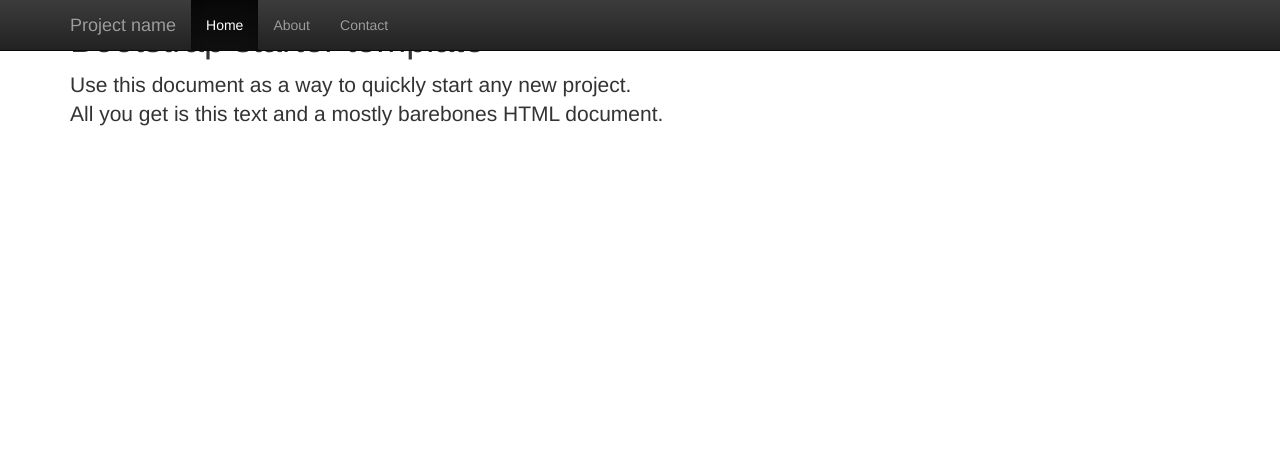
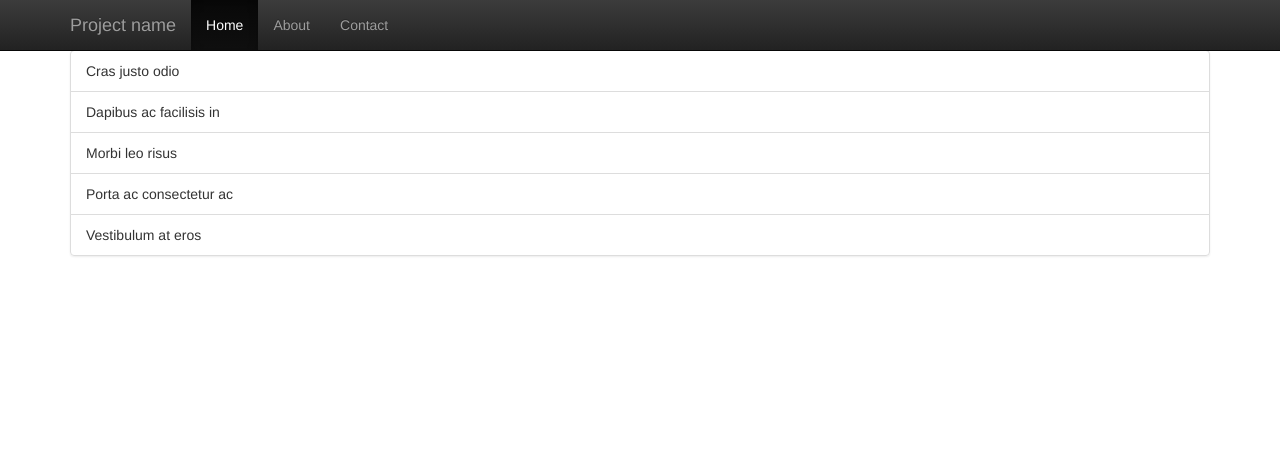
Before and after one commit to SteerClearWM/Steer-Clear-Backend, a Flask app: page /index in a window 1280 px wide. Shown: the top 456 px of the page. Run offline with Flask 2, Linux system fonts and the light colour scheme; some libraries are stand-ins or nearby versions.

Commit message:
fixed table hiding behind nav bar

```diff
--- /dev/null
+++ b/steerclear/static/css/steerclear-theme.css
@@ -0,0 +1,3 @@
+body {
+  padding-top: 50px;
+}
--- a/steerclear/templates/index.html
+++ b/steerclear/templates/index.html
@@ -16,6 +16,7 @@
 
     <!-- Custom styles for this template -->
     <link rel="stylesheet" href="/static/css/bootstrap-theme.min.css">
+    <link rel="stylesheet" href="/static/css/steerclear-theme.css">
 
   </head>
 
@@ -44,10 +45,13 @@
 
     <div class="container">
 
-      <div class="starter-template">
-        <h1>Bootstrap starter template</h1>
-        <p class="lead">Use this document as a way to quickly start any new project.<br> All you get is this text and a mostly barebones HTML document.</p>
-      </div>
+          <ul class="list-group">
+            <li class="list-group-item">Cras justo odio</li>
+            <li class="list-group-item">Dapibus ac facilisis in</li>
+            <li class="list-group-item">Morbi leo risus</li>
+            <li class="list-group-item">Porta ac consectetur ac</li>
+            <li class="list-group-item">Vestibulum at eros</li>
+          </ul>
 
     </div><!-- /.container -->
 
```
